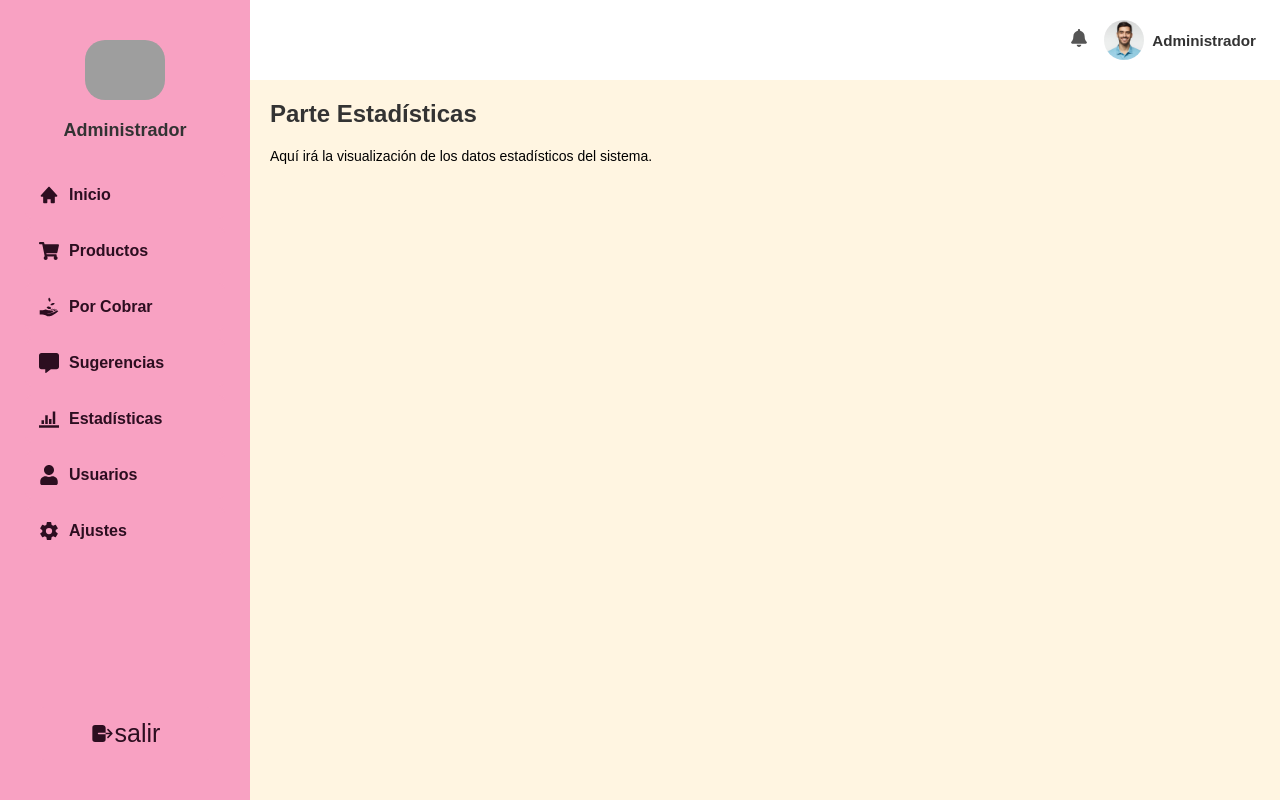
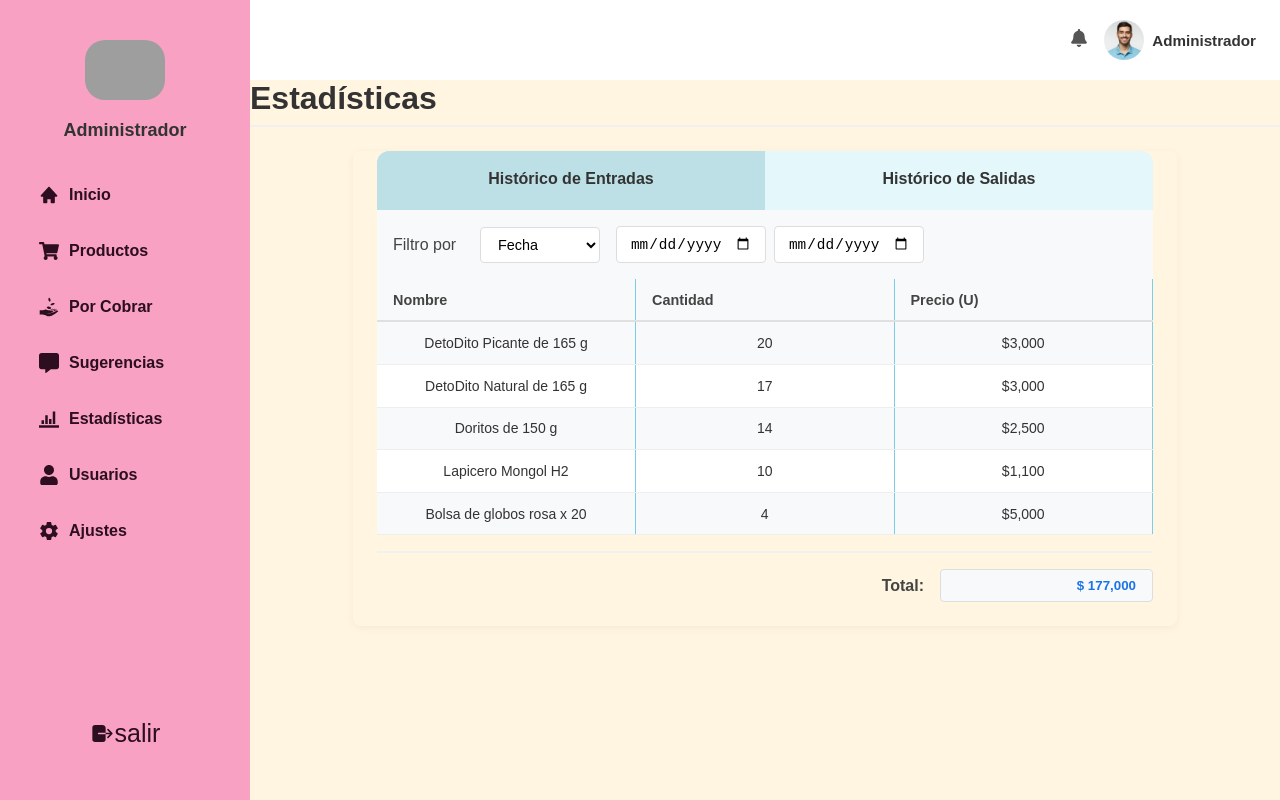
Before and after one commit to ElMopri/SIGESCAM_frontend, a React (Vite) app: page /admin/estadisticas in a window 1280 px wide. Built offline with nearby package versions, Linux system fonts and the light colour scheme; grey boxes are pictures that could not be loaded.

Commit message:
Estructura estadisticas

```diff
--- a/src/pages/administrador/Estadisticas.css
+++ b/src/pages/administrador/Estadisticas.css
@@ -0,0 +1,182 @@
+.titulo-general {
+  font-size: 2rem;
+  color: #333;
+  margin-bottom: 1.5rem;
+  padding-left: 0;
+  font-weight: 600;
+  border-bottom: 2px solid #f0f0f0;
+  padding-bottom: 0.5rem;
+}
+.estadisticas-container {
+  padding: 1.5rem;
+  border-radius: 8px;
+  width: 80%;
+  margin: 0 auto;
+  box-shadow: 0 2px 10px rgba(0, 0, 0, 0.05);
+  padding-top: 0;
+}
+
+.tabs {
+  display: flex;
+  width: 100%;
+  background-color: #e4f7fb;
+  border-radius: 12px 12px 0 0;
+  overflow: hidden;
+}
+
+.tab {
+  flex: 1;
+  text-align: center;
+  padding: 1.2rem;
+  font-weight: bold;
+  cursor: pointer;
+  background-color: #e4f7fb;
+  transition: background-color 0.3s;
+  border-bottom: 3px solid transparent;
+}
+
+.tab.active {
+  background-color: #bde0e7;
+}
+
+.filtro-section {
+  display: flex;
+  align-items: center;
+  gap: 1rem;
+  flex-wrap: wrap;
+  background-color: #f8f9fa;
+  padding: 1rem;
+}
+
+.filtro-label {
+  font-weight: 500;
+  color: #444;
+  margin-right: 0.5rem;
+}
+
+.filtro-select,
+.busqueda-input,
+.fecha-inputs input {
+  padding: 0.5rem 0.8rem;
+  border: 1px solid #ddd;
+  border-radius: 4px;
+  font-size: 0.9rem;
+}
+
+.filtro-select {
+  background-color: white;
+  min-width: 120px;
+}
+
+.fecha-inputs {
+  display: flex;
+  gap: 0.5rem;
+}
+
+.fecha-inputs input {
+  width: 150px;
+}
+
+.busqueda-input {
+  flex-grow: 1;
+  max-width: 300px;
+}
+
+.tabla-estadisticas {
+  width: 100%;
+  background-color: white;
+  border-collapse: collapse;
+  margin: 0;
+  font-size: 0.9rem;
+}
+
+.tabla-estadisticas th {
+  background-color: #f8f9fa;
+  color: #444;
+  font-weight: 600;
+  padding: 0.8rem 1rem;
+  text-align: left;
+  border-bottom: 2px solid #e0e0e0;
+}
+
+.tabla-estadisticas td {
+  padding: 0.8rem 1rem;
+  border-bottom: 1px solid #eee;
+  color: #333;
+}
+
+.fila-par {
+  background-color: #f8f9fa;
+}
+
+.tabla-estadisticas tr:hover {
+  background-color: #f1f8fe;
+}
+
+.total-container {
+  display: flex;
+  justify-content: flex-end;
+  align-items: center;
+  margin-top: 1rem;
+  padding-top: 1rem;
+  border-top: 2px solid #f0f0f0;
+}
+
+.total-container span {
+  font-weight: 600;
+  margin-right: 1rem;
+  color: #444;
+}
+
+.total-input {
+  padding: 0.5rem 1rem;
+  border: 1px solid #ddd;
+  border-radius: 4px;
+  background-color: #f8f9fa;
+  font-weight: 600;
+  color: #1a73e8;
+  text-align: right;
+  min-width: 150px;
+}
+
+.salidas-placeholder {
+  text-align: center;
+  padding: 2rem;
+  color: #666;
+  background-color: #f8f9fa;
+  border-radius: 6px;
+  margin-top: 1rem;
+}
+
+@media (max-width: 768px) {
+  .estadisticas-container {
+    width: 95%;
+    padding: 1rem;
+  }
+
+  .filtro-section {
+    flex-direction: column;
+    align-items: flex-start;
+  }
+
+  .fecha-inputs {
+    width: 100%;
+  }
+
+  .fecha-inputs input {
+    width: 100%;
+  }
+
+  .busqueda-input {
+    max-width: 100%;
+  }
+
+  .tabla-estadisticas {
+    font-size: 0.8rem;
+  }
+
+  .tabla-estadisticas th,
+  .tabla-estadisticas td {
+    padding: 0.6rem;
+  }
+}
--- a/src/pages/administrador/Estadisticas.jsx
+++ b/src/pages/administrador/Estadisticas.jsx
@@ -1,11 +1,123 @@
-import React from "react";
+import React, { useState } from "react";
+import "./Estadisticas.css";
 
 const Estadisticas = () => {
+  const [filtroPor, setFiltroPor] = useState("fecha");
+  const [fechaInicio, setFechaInicio] = useState("");
+  const [fechaFin, setFechaFin] = useState("");
+  const [producto, setProducto] = useState("");
+  const [pestañaActiva, setPestañaActiva] = useState("entradas");
+
+  const data = [
+    { nombre: "DetoDito Picante de 165 g", cantidad: 20, precio: 3000 },
+    { nombre: "DetoDito Natural de 165 g", cantidad: 17, precio: 3000 },
+    { nombre: "Doritos de 150 g", cantidad: 14, precio: 2500 },
+    { nombre: "Lapicero Mongol H2", cantidad: 10, precio: 1100 },
+    { nombre: "Bolsa de globos rosa x 20", cantidad: 4, precio: 5000 },
+  ];
+
+  const total = data.reduce(
+    (acc, item) => acc + item.cantidad * item.precio,
+    0
+  );
+
   return (
-    <div style={{ padding: "20px" }}>
-      <h2>Parte Estadísticas</h2>
-      <p>Aquí irá la visualización de los datos estadísticos del sistema.</p>
-    </div>
+    <>
+      <h1 className="titulo-general">
+        <strong>Estadísticas</strong>
+      </h1>
+
+      <div className="estadisticas-container">
+        <div className="tabs">
+          <div
+            className={`tab ${pestañaActiva === "entradas" ? "active" : ""}`}
+            onClick={() => setPestañaActiva("entradas")}
+          >
+            Histórico de Entradas
+          </div>
+          <div
+            className={`tab ${pestañaActiva === "salidas" ? "active" : ""}`}
+            onClick={() => setPestañaActiva("salidas")}
+          >
+            Histórico de Salidas
+          </div>
+        </div>
+
+        {pestañaActiva === "entradas" && (
+          <>
+            <div className="filtro-section">
+              <label className="filtro-label">Filtro por</label>
+              <select
+                className="filtro-select"
+                value={filtroPor}
+                onChange={(e) => setFiltroPor(e.target.value)}
+              >
+                <option value="fecha">Fecha</option>
+                <option value="producto">Producto</option>
+              </select>
+
+              {filtroPor === "fecha" ? (
+                <div className="fecha-inputs">
+                  <input
+                    type="date"
+                    value={fechaInicio}
+                    onChange={(e) => setFechaInicio(e.target.value)}
+                  />
+                  <input
+                    type="date"
+                    value={fechaFin}
+                    onChange={(e) => setFechaFin(e.target.value)}
+                  />
+                </div>
+              ) : (
+                <input
+                  type="text"
+                  placeholder="Buscar producto..."
+                  className="busqueda-input"
+                  value={producto}
+                  onChange={(e) => setProducto(e.target.value)}
+                />
+              )}
+            </div>
+
+            <table className="tabla-estadisticas">
+              <thead>
+                <tr>
+                  <th>Nombre</th>
+                  <th>Cantidad</th>
+                  <th>Precio (U)</th>
+                </tr>
+              </thead>
+              <tbody>
+                {data.map((item, idx) => (
+                  <tr key={idx} className={idx % 2 === 0 ? "fila-par" : ""}>
+                    <td>{item.nombre}</td>
+                    <td>{item.cantidad}</td>
+                    <td>${item.precio.toLocaleString()}</td>
+                  </tr>
+                ))}
+              </tbody>
+            </table>
+
+            <div className="total-container">
+              <span>Total:</span>
+              <input
+                type="text"
+                value={`$ ${total.toLocaleString()}`}
+                readOnly
+                className="total-input"
+              />
+            </div>
+          </>
+        )}
+
+        {pestañaActiva === "salidas" && (
+          <div className="salidas-placeholder">
+            <p>Aquí va el histórico de salidas.</p>
+          </div>
+        )}
+      </div>
+    </>
   );
 };
 
```
